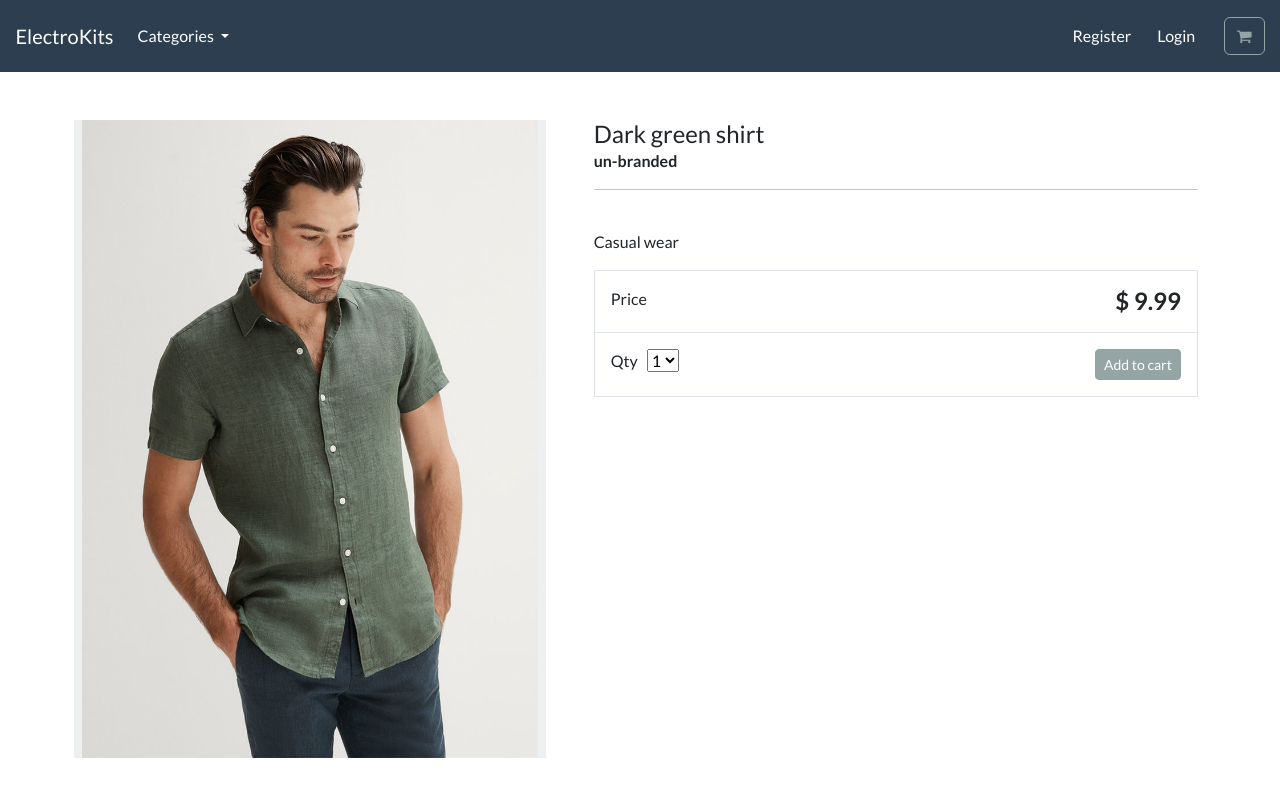
After one commit to mottamx/DjangoStore, a Django app: a page that uses ecommerce/store/templates/store/base.html in a window 1280 px wide. The commit adds this page. Run offline with Django 4.2, Linux system fonts and the light colour scheme; data comes from the database, SQL or seed files in the repository; some libraries are stand-ins or nearby versions.

Commit message:
Single product template, categories template, reverse url

```diff
--- a/ecommerce/store/models.py
+++ b/ecommerce/store/models.py
@@ -1,4 +1,5 @@
 from django.db import models
+from django.urls import reverse
 
 # Create your models here.
 class Category (models.Model):
@@ -10,6 +11,9 @@ class Category (models.Model):
 
 	def __str__(self):
 		return self.name
+
+	def get_absolute_url(self):
+		return reverse('list-category', args=[self.slug])
 
 class Product (models.Model):
 
@@ -27,3 +31,6 @@ class Product (models.Model):
 
 	def __str__(self):
 		return self.title
+
+	def get_absolute_url(self):
+		return reverse('product-info', args=[self.slug])
--- a/ecommerce/store/templates/store/base.html
+++ b/ecommerce/store/templates/store/base.html
@@ -91,7 +91,7 @@
                         {% for category in all_categories %}
 
                         <li>
-                            <a class="dropdown-item" href=""> {{category.name | capfirst}} </a>
+                            <a class="dropdown-item" href="{{ category.get_absolute_url }}"> {{category.name | capfirst}} </a>
                         </li>
 
                         {% endfor %}
--- /dev/null
+++ b/ecommerce/store/templates/store/product-info.html
@@ -0,0 +1,100 @@
+
+{% extends "./base.html" %}
+
+{% load static %}
+
+{% block content %}
+
+<div class="container">
+
+    <main class="pt-5">
+
+        <div class="row g-3">
+
+            <div class="col-md-5 col-lg-5 order-md-first bg-light">
+
+                <img class="img-fluid mx-auto d-block" alt="Responsive image" src="{{ product.image.url }}"> <!-- Product image -->
+
+            </div>
+
+            <div class="col-md-7 col-lg-7 ps-md-3 ps-lg-5">
+
+                <h1 class="mb-0 h4"> {{ product.title }}<!-- Product title -->  </h1>
+
+                <strong> {{ product.brand }}<!-- Product brand --> </strong>
+
+
+                <hr>
+
+                <br>
+
+
+                <p> {{ product.description }}<!-- Product description --> </p>
+
+                <div class="border">
+
+                    <div class="col border-bottom">
+
+                        <div class="row p-3">
+
+                            <div class="col-6"> Price </div>
+
+                            <div class="col-6 text-end"><span class="h4 fw-bold">$ {{ product.price }}<!-- Product price --> </span></div>
+
+                        </div>
+
+                    </div>
+
+                    <div class="col">
+
+                        <div class="row p-3">
+
+                            <div class="col-6">
+
+
+                                <label for="select">Qty</label>
+
+                                &nbsp;
+
+                                <select id="select">
+
+                                    <option value="1">1</option>
+
+                                    <option value="2">2</option>
+
+                                    <option value="3">3</option>
+
+                                    <option value="4">4</option>
+
+                                </select>
+
+                            </div>
+
+                            <div class="col-6 text-end">
+
+                                <button type="button" id="add-button" value="" class="btn btn-secondary btn-sm">
+
+                                Add to cart
+
+                                </button>
+
+
+                            </div>
+
+                        </div>
+
+                    </div>
+
+                </div>
+
+            </div>
+
+        </div>
+
+    </main>
+
+    <br>
+
+</div>
+
+{% endblock %}
--- a/ecommerce/store/templates/store/store.html
+++ b/ecommerce/store/templates/store/store.html
@@ -58,7 +58,7 @@
                     <img class="img-fluid" alt="Responsive image" src="{{product.image.url}}">
                     <div class="card-body">
                     <p class="card-text">
-                        <a class="text-info text-decoration-none" href="">{{ product.title | capfirst }}</a>
+                        <a class="text-info text-decoration-none" href="{{product.get_absolute_url}}">{{ product.title | capfirst }}</a>
                     </p>
                     <div class="d-flex justify-content-between align-items-center">
                         <h5> $ {{ product.price }} </h5>
--- a/ecommerce/store/urls.py
+++ b/ecommerce/store/urls.py
@@ -4,5 +4,7 @@ from . import views
 urlpatterns=[
 
     path('', views.store, name='store'),
+    path('product/<slug:product_slug>/', views.product_info, name='product-info'),
+    path('search/<slug:category_slug>/', views.list_category, name='list-category'),
 
 ]
--- a/ecommerce/store/views.py
+++ b/ecommerce/store/views.py
@@ -1,5 +1,5 @@
 from django.shortcuts import render
-
+from django.shortcuts import get_object_or_404
 from . models import Category, Product
 
 
@@ -12,3 +12,13 @@ def store(request):
 def categories(request):
     all_categories = Category.objects.all()
     return {'all_categories':all_categories}
+
+def product_info(request, product_slug):
+    product = get_object_or_404(Product, slug=product_slug)
+    context = {'product': product}
+    return render (request, 'store/product-info.html', context)
+
+def list_category(request, category_slug=None):
+    category = get_object_or_404(Category, slug=category_slug)
+    products = Product.objects.filter(category = category)
+    return render (request, 'store/list-category.html', {'category': category, 'products':products})
```
Also changed, not shown: ecommerce/store/templates/store/list-category.html (added, +50 -0 lines).
